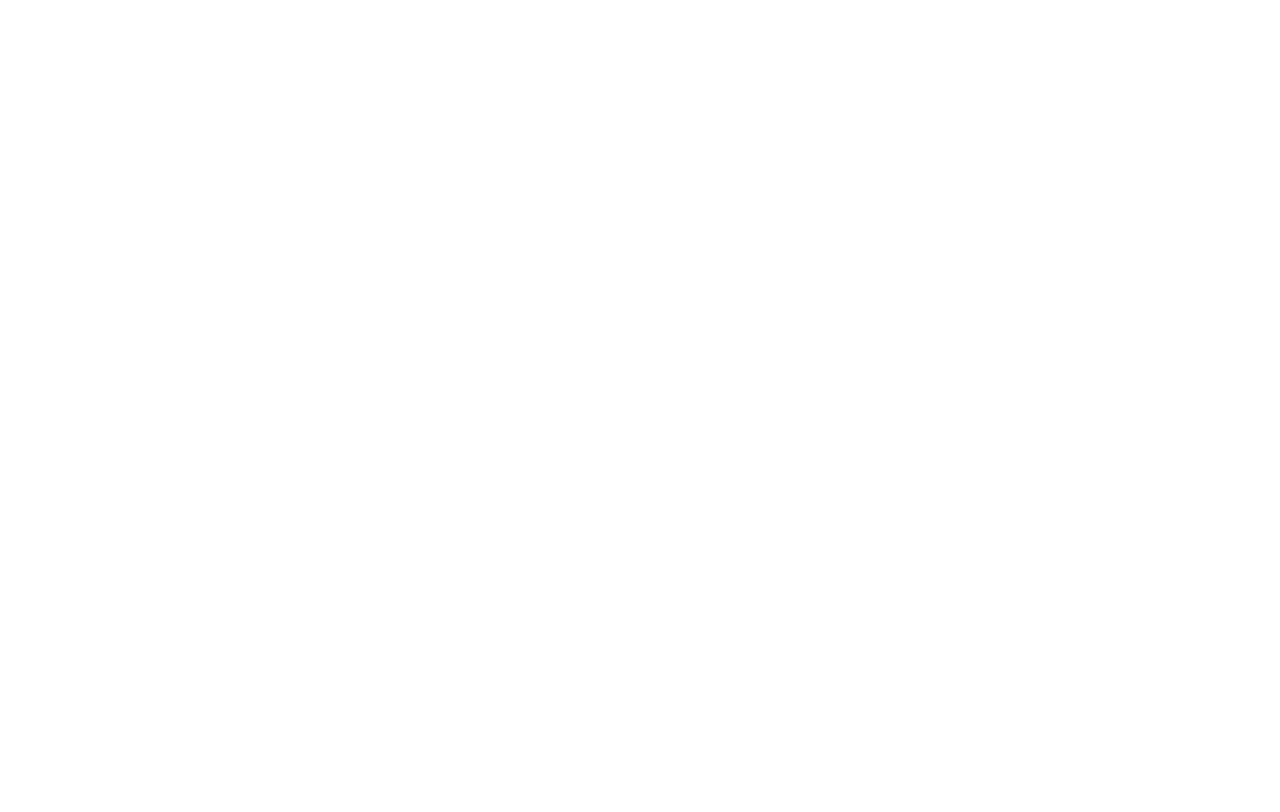
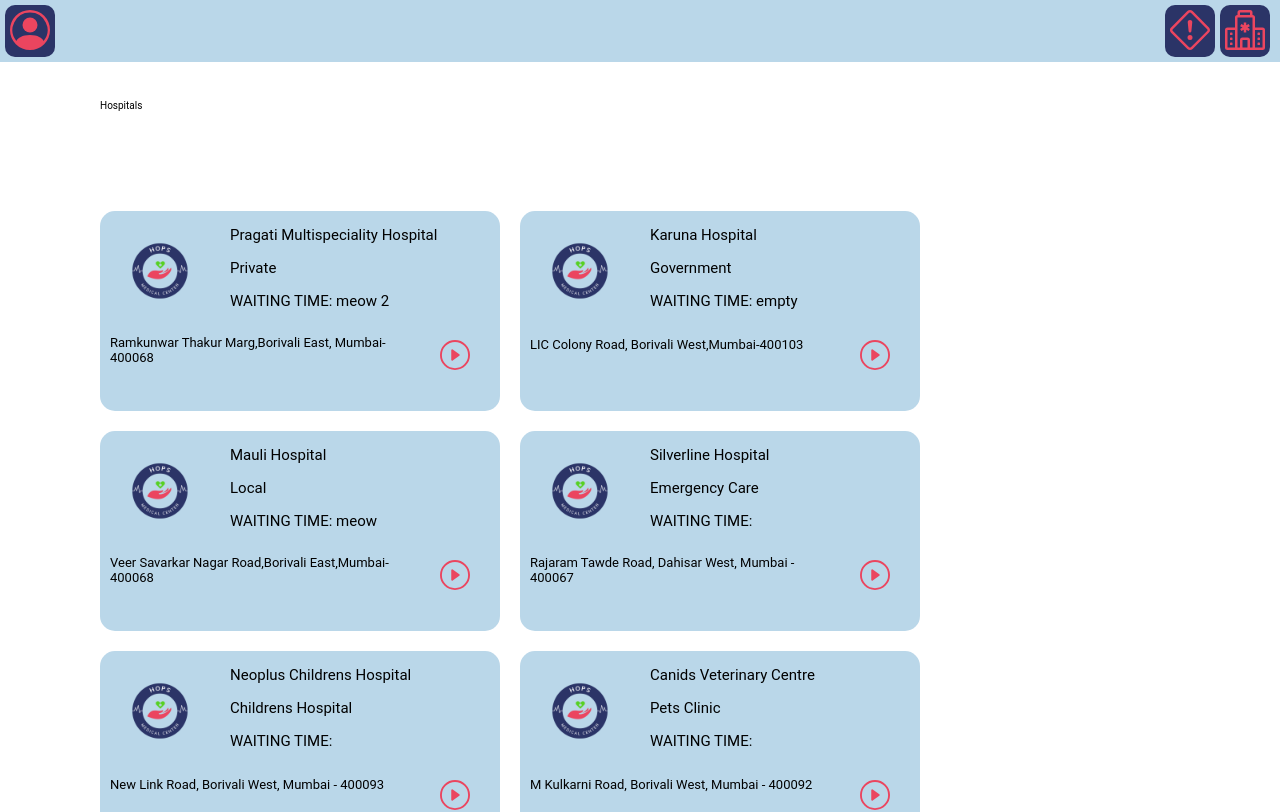
Before and after one commit to MoonLightDotExe/NotDecided_Stratagem2k23, a React (Create React App) app: page /hospitals in a window 1280 px wide. Before the commit this address had no page. Shown: the top 812 px of the page. Built offline with nearby package versions, Linux system fonts and the light colour scheme.

Commit message:
second commit

```diff
--- a/src/App.js
+++ b/src/App.js
@@ -3,8 +3,10 @@
 import './App.css';
 import LogIn from './pages/auth/LogIn/LogIn';
 import Auth from './pages/auth/Auth';
-import Home from './pages/client/home/Home';
+import Hospitals from './pages/client/home/Hospitals';
 import SignUp from './pages/auth/SignUp/SignUp';
+import NavBar from './components/NavBar';
+import Emergency from './components/Emergency';
 
 function App() {
   return (
@@ -12,18 +14,27 @@
       <Router>
         <Routes>
           <Route exact path='/' element={
-            <Auth></Auth>
+            <Auth />
           }></Route>
           <Route path='/login' element={
-            <LogIn></LogIn>
+            <LogIn />
           }></Route>
           <Route path='/signUp' element={
-            <SignUp> </SignUp>
+            <SignUp />
           }></Route>
-          <Route path='/home' element={
-            <Home></Home>
+          <Route path='/hospitals' element={
+            <>
+              <NavBar />
+              <Hospitals />
+            </>
           }> </Route>
-        </Routes>
+          <Route path='/emergency' element={
+            <>
+              <NavBar />
+              <Emergency />
+            </>
+          }> </Route>
+    </Routes>
       </Router>
     </>
   );
--- /dev/null
+++ b/src/components/Emergency.css
@@ -0,0 +1,3 @@
+li{
+    list-style: none;
+}
--- /dev/null
+++ b/src/components/Emergency.jsx
@@ -0,0 +1,46 @@
+import React from 'react'
+
+function Emergency() {
+
+    const EMERGENCIES = [
+        {
+            id:1,
+            type:'Accidental'
+        },
+        {
+            id:2,
+            type:'Maternal'
+        },
+        {
+            id:3,
+            type:'Toxic Chemical Injury'
+        },
+        {
+            id:4,
+            type:'Alergical'
+        },
+        {
+            id:5,
+            type:'Suicidal'
+        },
+
+    ]
+
+  return (
+    <>
+        <div className="emergency">
+            <ul className="elements">
+                {
+                    EMERGENCIES.map((e)=>{
+                        return(
+                            <li key={e.id} > {e.type} </li>
+                        )
+                    })
+                }
+            </ul>
+        </div>
+    </>
+  )
+}
+
+export default Emergency
--- /dev/null
+++ b/src/components/NavBar.css
@@ -0,0 +1,31 @@
+*{
+    box-sizing: border-box;
+    margin: 0;
+    padding: 0;
+}
+html{
+    font-size: 62.5%;
+    font-family: 'Roboto', sans-serif;
+}
+.user,.hospital,.emergency{
+    position: relative;
+    display: inline;
+    background-color: #2B3467;
+    border-radius: 1rem;
+    float: right;
+    padding: 0.5rem;
+}
+.emergency,.hospital{
+    margin-right: 0.5rem;
+}
+.user{
+    float: left;
+}
+.topbar{
+    position: absolute;
+    background-color: #BAD7E9;
+    padding: 0.5rem;
+    width:100%;
+    top: 0;
+    left: 0;
+}
--- a/src/components/NavBar.jsx
+++ b/src/components/NavBar.jsx
@@ -1,25 +1,33 @@
 import React from 'react'
+import { Link } from 'react-router-dom'
+
+import './NavBar.css'
 
 function NavBar() {
   return (
-    <div class="topbar">
-        <div class="user">
-            <svg xmlns="http://www.w3.org/2000/svg" width="4rem" height="4rem" fill="#EB455F" class="bi bi-person-circle" viewBox="0 0 16 16">
+    <div className="topbar">
+        <div className="user">
+            <svg xmlns="http://www.w3.org/2000/svg" width="4rem" height="4rem" fill="#EB455F" className="bi bi-person-circle" viewBox="0 0 16 16">
                 <path d="M11 6a3 3 0 1 1-6 0 3 3 0 0 1 6 0z"/>
                 <path fill-rule="evenodd" d="M0 8a8 8 0 1 1 16 0A8 8 0 0 1 0 8zm8-7a7 7 0 0 0-5.468 11.37C3.242 11.226 4.805 10 8 10s4.757 1.225 5.468 2.37A7 7 0 0 0 8 1z"/>
               </svg>
         </div>
-        <div class="hospital">
-            <svg xmlns="http://www.w3.org/2000/svg" width="4rem" height="4rem" fill="#EB455F" class="bi bi-hospital" viewBox="0 0 16 16">
+        <div className="hospital">
+          <Link to='/hospitals'>
+            <svg xmlns="http://www.w3.org/2000/svg" width="4rem" height="4rem" fill="#EB455F" className="bi bi-hospital" viewBox="0 0 16 16">
             <path d="M8.5 5.034v1.1l.953-.55.5.867L9 7l.953.55-.5.866-.953-.55v1.1h-1v-1.1l-.953.55-.5-.866L7 7l-.953-.55.5-.866.953.55v-1.1h1ZM13.25 9a.25.25 0 0 0-.25.25v.5c0 .138.112.25.25.25h.5a.25.25 0 0 0 .25-.25v-.5a.25.25 0 0 0-.25-.25h-.5ZM13 11.25a.25.25 0 0 1 .25-.25h.5a.25.25 0 0 1 .25.25v.5a.25.25 0 0 1-.25.25h-.5a.25.25 0 0 1-.25-.25v-.5Zm.25 1.75a.25.25 0 0 0-.25.25v.5c0 .138.112.25.25.25h.5a.25.25 0 0 0 .25-.25v-.5a.25.25 0 0 0-.25-.25h-.5Zm-11-4a.25.25 0 0 0-.25.25v.5c0 .138.112.25.25.25h.5A.25.25 0 0 0 3 9.75v-.5A.25.25 0 0 0 2.75 9h-.5Zm0 2a.25.25 0 0 0-.25.25v.5c0 .138.112.25.25.25h.5a.25.25 0 0 0 .25-.25v-.5a.25.25 0 0 0-.25-.25h-.5ZM2 13.25a.25.25 0 0 1 .25-.25h.5a.25.25 0 0 1 .25.25v.5a.25.25 0 0 1-.25.25h-.5a.25.25 0 0 1-.25-.25v-.5Z"/>
             <path d="M5 1a1 1 0 0 1 1-1h4a1 1 0 0 1 1 1v1a1 1 0 0 1 1 1v4h3a1 1 0 0 1 1 1v7a1 1 0 0 1-1 1H1a1 1 0 0 1-1-1V8a1 1 0 0 1 1-1h3V3a1 1 0 0 1 1-1V1Zm2 14h2v-3H7v3Zm3 0h1V3H5v12h1v-3a1 1 0 0 1 1-1h2a1 1 0 0 1 1 1v3Zm0-14H6v1h4V1Zm2 7v7h3V8h-3Zm-8 7V8H1v7h3Z"/>
-          </svg></div>
-          <div class="emergency">
-            <svg xmlns="http://www.w3.org/2000/svg" width="4rem" height="4rem" fill="#EB455F" class="bi bi-exclamation-diamond" viewBox="0 0 16 16">
+            </svg>
+          </Link>
+        </div>
+        <Link to='/emergency'>
+          <div className="emergency">
+            <svg xmlns="http://www.w3.org/2000/svg" width="4rem" height="4rem" fill="#EB455F" className="bi bi-exclamation-diamond" viewBox="0 0 16 16">
                 <path d="M6.95.435c.58-.58 1.52-.58 2.1 0l6.515 6.516c.58.58.58 1.519 0 2.098L9.05 15.565c-.58.58-1.519.58-2.098 0L.435 9.05a1.482 1.482 0 0 1 0-2.098L6.95.435zm1.4.7a.495.495 0 0 0-.7 0L1.134 7.65a.495.495 0 0 0 0 .7l6.516 6.516a.495.495 0 0 0 .7 0l6.516-6.516a.495.495 0 0 0 0-.7L8.35 1.134z"/>
                 <path d="M7.002 11a1 1 0 1 1 2 0 1 1 0 0 1-2 0zM7.1 4.995a.905.905 0 1 1 1.8 0l-.35 3.507a.552.552 0 0 1-1.1 0L7.1 4.995z"/>
               </svg>
           </div>
+          </Link>
     </div>
 
   )
--- a/src/data/MOCK.js
+++ b/src/data/MOCK.js
@@ -1,48 +1,74 @@
 const DATABASE = [
     {
         id:1,
-        address:'meow meow meow meow',
-        type:'general',
-        name:'meow',
-        queue:'meow 2',
-        image:'../assets/logo.png'
+        address:'Ramkunwar Thakur Marg,Borivali East, Mumbai-400068',
+        type:'Private',
+            name:'Pragati Multispeciality Hospital',
+            queue:'meow 2',
+            image:',./'
     },
+
     {
+    id:2,
+    address:'LIC Colony Road, Borivali West,Mumbai-400103',
+    type:'Government',
+        name:'Karuna Hospital',
+        queue:'empty',
+        image:',./'
+    },
 
-    },
-    {
-        id:1,
-        address:'meow meow meow meow',
-        type:'general',
-        name:'meow',
-        queue:'meow 2',
-        image:'../assets/logo.png'
-    },
-    {
+{
+    id:3,
+    address:'Veer Savarkar Nagar Road,Borivali East,Mumbai-400068',
+    type:'Local',
+        name:'Mauli Hospital',
+        queue:'meow',
+        image:''
+},
 
-    },
-    {
-        id:1,
-        address:'meow meow meow meow',
-        type:'general',
-        name:'meow',
-        queue:'meow 2',
-        image:'../assets/logo.png'
-    },
-    {
+{
+    id:4,
+    address:'Rajaram Tawde Road, Dahisar West, Mumbai - 400067',
+    type:'Emergency Care',
+        name:'Silverline Hospital',
+        queue:'',
+        image:''
+},
 
-    },
-    {
-        id:1,
-        address: 'meow meow meow meow',
-        type:'general',
-        name:'meow',
-        queue:'meow 2',
-        image:'../assets/logo.png'
-    },
-    {
+{
+id:5,
+address:'New Link Road, Borivali West, Mumbai - 400093',
+type:'Childrens Hospital',
+    name:'Neoplus Childrens Hospital',
+    queue:'',
+    image:''
+},
 
-    }
+{
+id:6,
+address:'M Kulkarni Road, Borivali West, Mumbai - 400092',
+type:'Pets Clinic',
+name:'Canids Veterinary Centre',
+queue:'',
+image:''
+},
+
+{
+id:7,
+address:'Shimpoli Road, Borivali West, Mumbai - 400092',
+type:'Non-Profit & Charitable Hospital',
+name:'Shriji Medical Relief & Charitable Trust',
+queue:'',
+image:''
+},
+{
+id:8,
+address:'Rani Sati Road, Malad East, Mumbai - 400097',
+type:'Intensive Care Unit',
+name:'Sai Kripa Hospital & ICU',
+queue:'',
+image:''
+}
 ]
 
 export default DATABASE;
--- a/src/pages/auth/Auth.css
+++ b/src/pages/auth/Auth.css
@@ -5,7 +5,7 @@
 }
 
 .wrap{
-    background-color: #BAD7E9;
+    background-color: #2B3467;
     width: 100vw;
     height: 100vh;
 }
@@ -18,16 +18,30 @@
     -ms-transform: translate(-50%, -50%);
     transform: translate(-50%, -50%);
     background-color: #BAD7E9;
+    display: flex;
+    justify-content: space-around;
+    align-items: center;
+    width: 100vw;
 }
+
+.doc{
+    width: 40rem;
+    border: 0;
+    margin-top: 30%;
+    margin-left: 15%;
+}
+
+.doctor{
+    background-color: #2B3467;
+    height: 100vh;
+    width: 50vw;
+}
+
 .btns{
-    position: relative;
-    top: 50%;
-    left: 50%;
-    -ms-transform: translate(-50%, -50%);
-    transform: translate(-50%, -50%);
     background-color: #BAD7E9;
     margin-top: 3rem;
     letter-spacing: .21rem;
+    width: 50vw;
 }
 h1{
     font-size: 8rem;
--- a/src/pages/auth/Auth.jsx
+++ b/src/pages/auth/Auth.jsx
@@ -1,14 +1,19 @@
 import React from 'react'
 import { Link } from 'react-router-dom'
 
+import doc from '../../assets/doctor-svgrepo-com.svg'
 import './Auth.css'
 
 function Auth() {
   return (
     <div className="wrap">
+
         <div className="txt">
+            <div className="doctor">
+                <img src={doc} alt="" className='doc' />
+            </div>
+            <div className="btns">
             <h1>Hospital App</h1>
-            <div className="btns">
                 <Link to='/login'>
                 <button type="button" className="login">
                     <svg xmlns="http://www.w3.org/2000/svg" width="2.5rem" height="2.5rem" fill="#EB455F" className="bi bi-person-check" viewBox="0 0 16 16">
--- a/src/pages/auth/LogIn/LogIn.css
+++ b/src/pages/auth/LogIn/LogIn.css
@@ -1,5 +1,5 @@
 .container{
-    background-color: #BAD7E9;
+    background-color: #fff;
     height: 100vh;
     width: 100vw;
     position: absolute;
--- a/src/pages/client/home/Home.jsx
+++ /dev/null
@@ -1,41 +0,0 @@
-import React from 'react'
-
-import Card from '../../../shared/Card'
-
-import DATABASE from './../../../data/MOCK';
-import logo from '../../../assets/logo.png'
-
-import './Home.css'
-
-function Home() {
-  return (
-    <>
-        <div className="contain">
-            <div className="primary--text"> Hospitals </div>
-            <div className="cards">
-                <ul>
-                {
-                    DATABASE.map(
-                        (ele) => {
-                            return (
-                                <li key={DATABASE.id}>
-                                    <Card
-                                        img={logo}
-                                        name={ele.name}
-                                        type={ele.type}
-                                        wait={ele.queue}
-                                        location={ele.address}
-                                    />
-                                </li>
-                            )
-                        }
-                    )
-                }
-                </ul>
-            </div>
-        </div>
-    </>
-  )
-}
-
-export default Home
--- /dev/null
+++ b/src/pages/client/home/Hospitals.css
@@ -0,0 +1,17 @@
+.contain{
+    padding:10rem
+}
+
+ul{
+    margin-top: 10rem;
+    display: flex;
+  flex-wrap: wrap;
+  gap: 2rem;
+  list-style: none;
+}
+
+@media (max-width: 76.8rem) {
+    .card-container {
+      grid-template-columns: repeat(auto-fit, minmax(15rem, 1fr));
+    }
+  }
```
Also changed, not shown: src/assets/doctor-svgrepo-com.svg (added), src/pages/client/home/Home.css (deleted).
